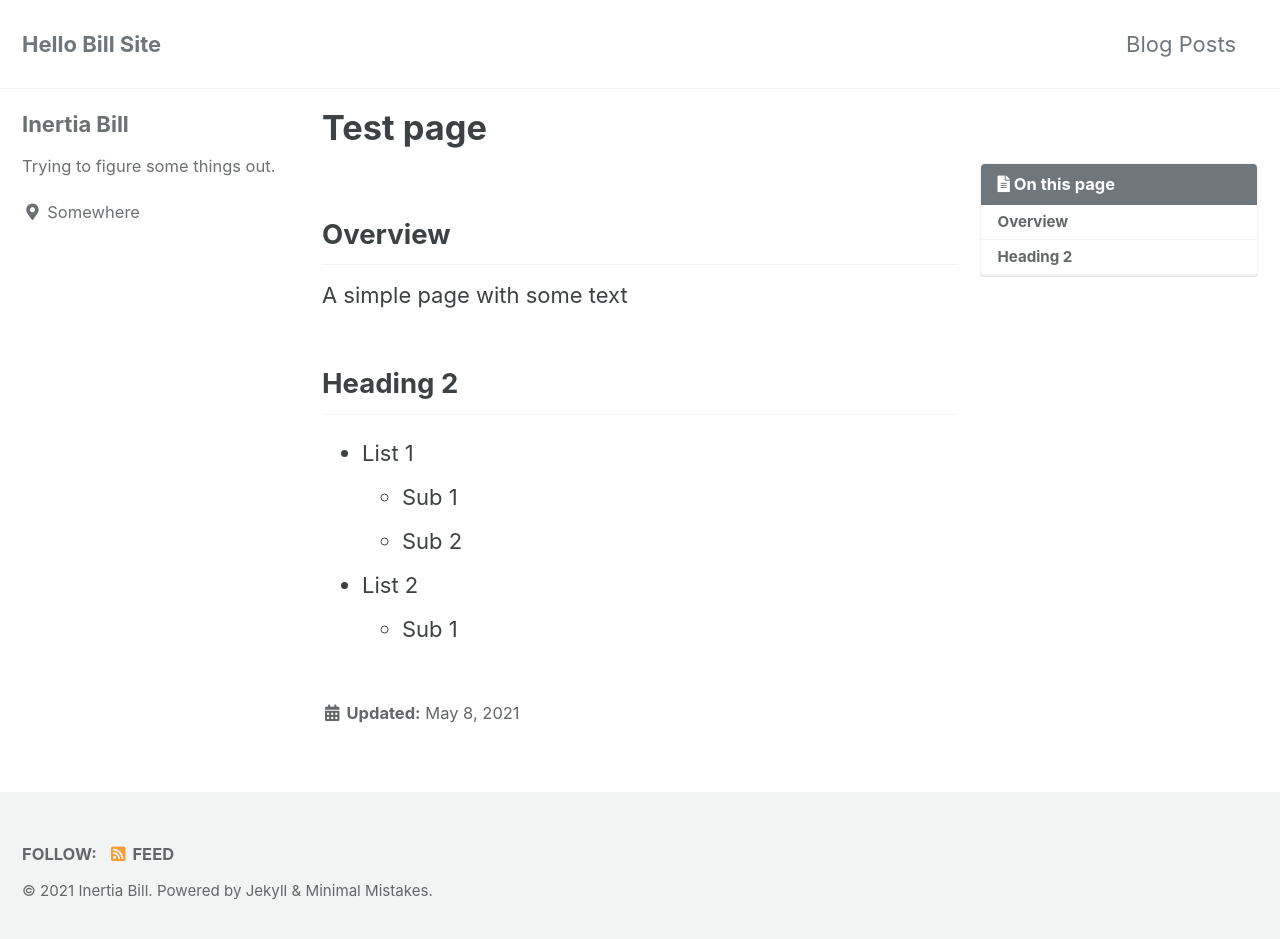
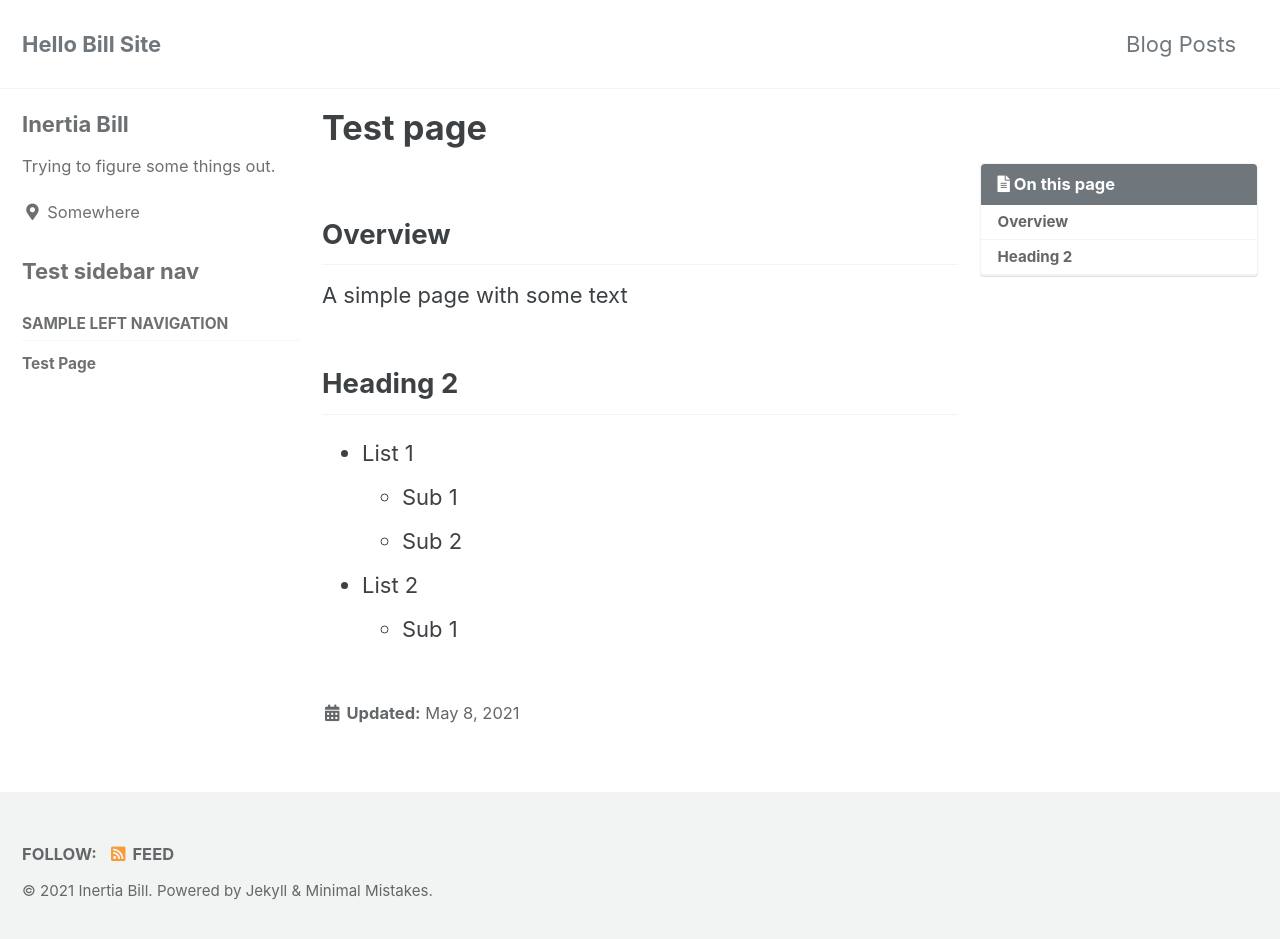
Before and after one commit to inertiaBill/hello-bill, a Jekyll site: the page built from docs/_pages/test-page.md, in a window 1280 px wide and 946 px high. Shown: the top 939 px of the window. Built offline with Jekyll 4.4.1, drawn with Linux system fonts in a browser that asks for light colours; cached includes are drawn as plain includes.

Commit message:
Add remaining sidebar front-matter

```diff
--- a/docs/_pages/test-page.md
+++ b/docs/_pages/test-page.md
@@ -4,7 +4,9 @@ title: "Test page"
 excerpt: "Messing around with a post"
 last_modified_at: 2021-05-08
 toc: true
-nav: "docs"
+sidebar:
+  title: "Test sidebar nav"
+  nav: docs
 ---
 
 ## Overview
```
